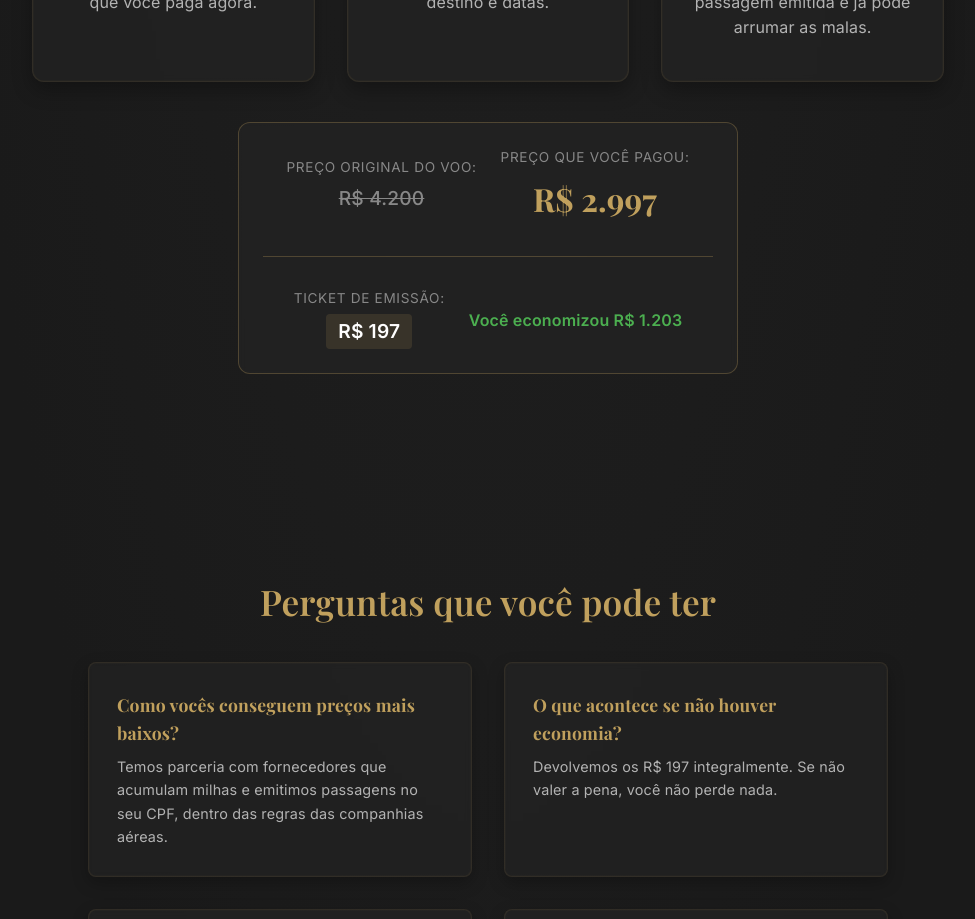
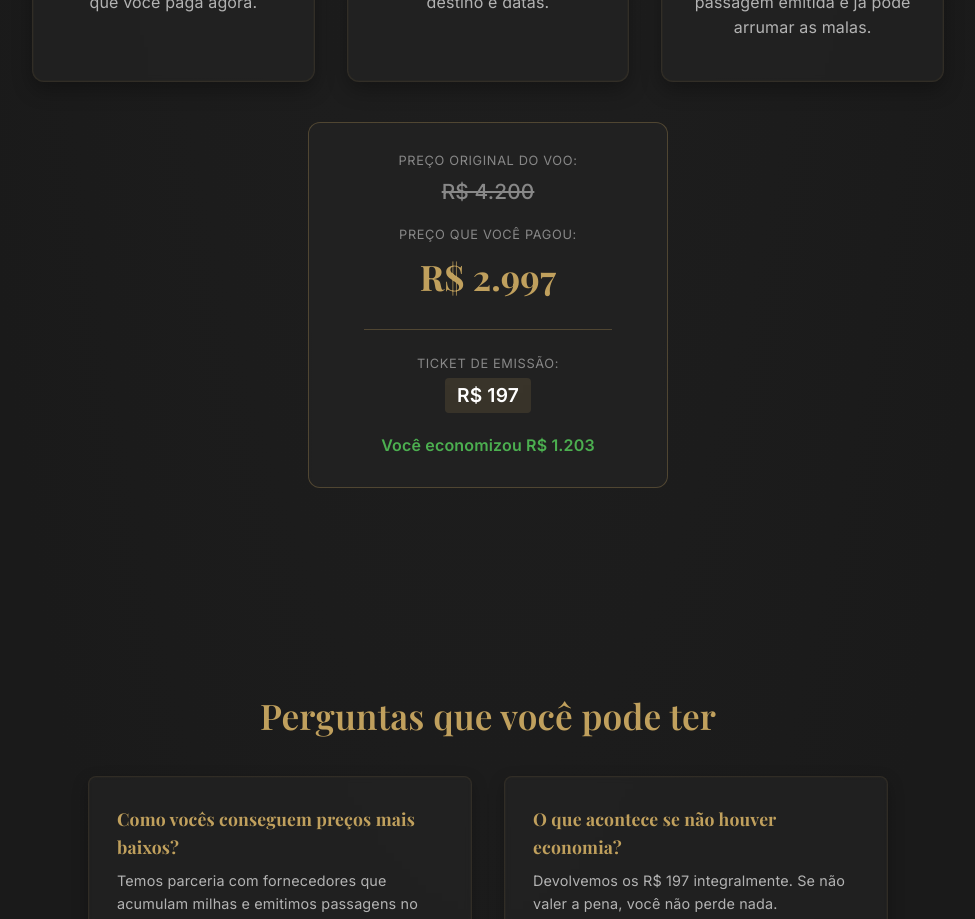
Before and after one commit to Afilliate/lp-milhas, a React (Vite) app: page / in a window 1280 px wide. Shown: the part 2300-3219 px from the top of the page, without its empty margins (152-1127 px from the left). Built offline with nearby package versions, Linux system fonts and the light colour scheme.

Commit message:
Refactor economy example CSS styles
Refine economy example styles and remove old styles.

```diff
--- a/src/App.css
+++ b/src/App.css
@@ -285,38 +285,68 @@ section {
   margin-bottom: 8px;
 }
 
-/* ========== EXEMPLO DE ECONOMIA ========== */
+/* ========== EXEMPLO DE ECONOMIA REFINADO ========== */
 .economy-example {
   margin-top: 40px;
-  padding: 24px;
+  padding: 28px 24px;
   background: rgba(38, 38, 38, 0.5);
   backdrop-filter: blur(3px);
   -webkit-backdrop-filter: blur(3px);
   border: 0.5px solid rgba(192, 160, 93, 0.3);
   border-radius: 12px;
   display: flex;
+  flex-direction: column;
   align-items: center;
   justify-content: center;
-  gap: 24px;
-  flex-wrap: wrap;
-  max-width: 500px;
+  gap: 16px;
+  max-width: 360px;
   margin-left: auto;
   margin-right: auto;
 }
-.economy-example .old-price {
+.economy-detail {
+  display: flex;
+  flex-direction: column;
+  align-items: center;
+  gap: 4px;
+}
+.economy-label {
+  font-size: 0.8rem;
+  color: #888;
+  text-transform: uppercase;
+  letter-spacing: 0.05em;
+}
+.old-price {
   text-decoration: line-through;
   color: #888;
-  font-size: 1.2rem;
+  font-size: 1.3rem;
+  font-weight: 500;
 }
-.economy-example .new-price {
+.new-price {
   color: #C0A05D;
-  font-size: 2rem;
+  font-size: 2.2rem;
   font-weight: 700;
   font-family: 'Playfair Display', serif;
 }
-.economy-example .savings {
+.ticket-price {
+  color: #fff;
+  font-size: 1.2rem;
+  font-weight: 600;
+  background: rgba(192, 160, 93, 0.15);
+  padding: 2px 12px;
+  border-radius: 4px;
+}
+.economy-divider {
+  width: 80%;
+  height: 0.5px;
+  background: rgba(192, 160, 93, 0.3);
+  margin: 8px 0;
+}
+.savings {
   color: #4caf50;
   font-weight: 600;
+  font-size: 1rem;
+  margin-top: 4px;
+  text-align: center;
 }
 
 /* ========== FAQ ========== */
@@ -447,57 +477,7 @@ section {
 .guarantee-seal {
   animation: subtleGlow 3s ease-in-out infinite;
 }
-/* ========== EXEMPLO DE ECONOMIA REFINADO ========== */
-.economy-detail {
-  display: flex;
-  flex-direction: column;
-  align-items: center;
-  gap: 4px;
-}
-.economy-label {
-  font-size: 0.85rem;
-  color: #888;
-  text-transform: uppercase;
-  letter-spacing: 0.05em;
-}
-.old-price {
-  text-decoration: line-through;
-  color: #888;
-  font-size: 1.3rem;
-  font-weight: 500;
-}
-.new-price {
-  color: #C0A05D;
-  font-size: 2.2rem;
-  font-weight: 700;
-  font-family: 'Playfair Display', serif;
-}
-.ticket-price {
-  color: #fff;
-  font-size: 1.2rem;
-  font-weight: 600;
-  background: rgba(192, 160, 93, 0.15);
-  padding: 2px 12px;
-  border-radius: 4px;
-}
-.economy-divider {
-  width: 100%;
-  height: 0.5px;
-  background: rgba(192, 160, 93, 0.3);
-  margin: 8px 0;
-}
-.savings {
-  color: #4caf50;
-  font-weight: 600;
-  font-size: 1rem;
-  margin-top: 4px;
-}
-/* Ajuste responsivo para o exemplo de economia */
-@media (max-width: 768px) {
-  .economy-detail {
-    flex-direction: column;
-  }
-}
+
 /* ========== RESPONSIVO ========== */
 @media (max-width: 768px) {
   section {
@@ -520,8 +500,8 @@ section {
     padding: 40px 24px;
   }
   .economy-example {
-    flex-direction: column;
-    text-align: center;
+    max-width: 300px;
+    padding: 20px 16px;
   }
 }
 
```
